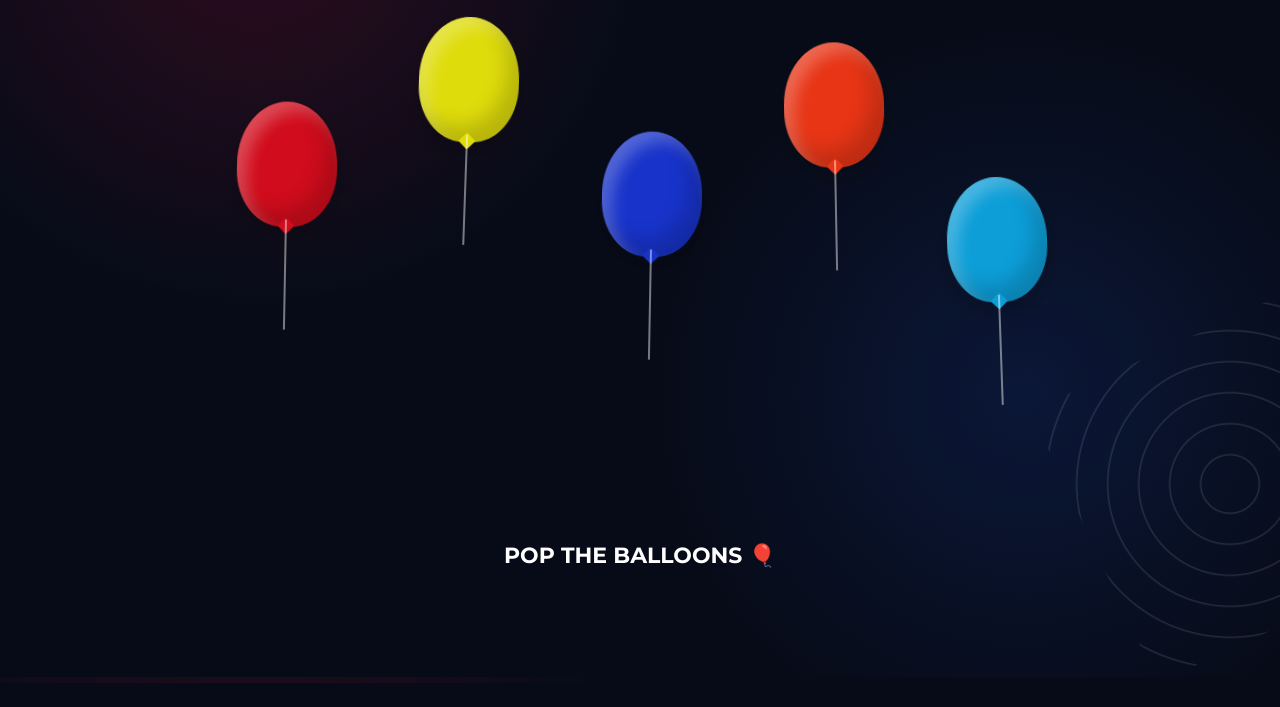
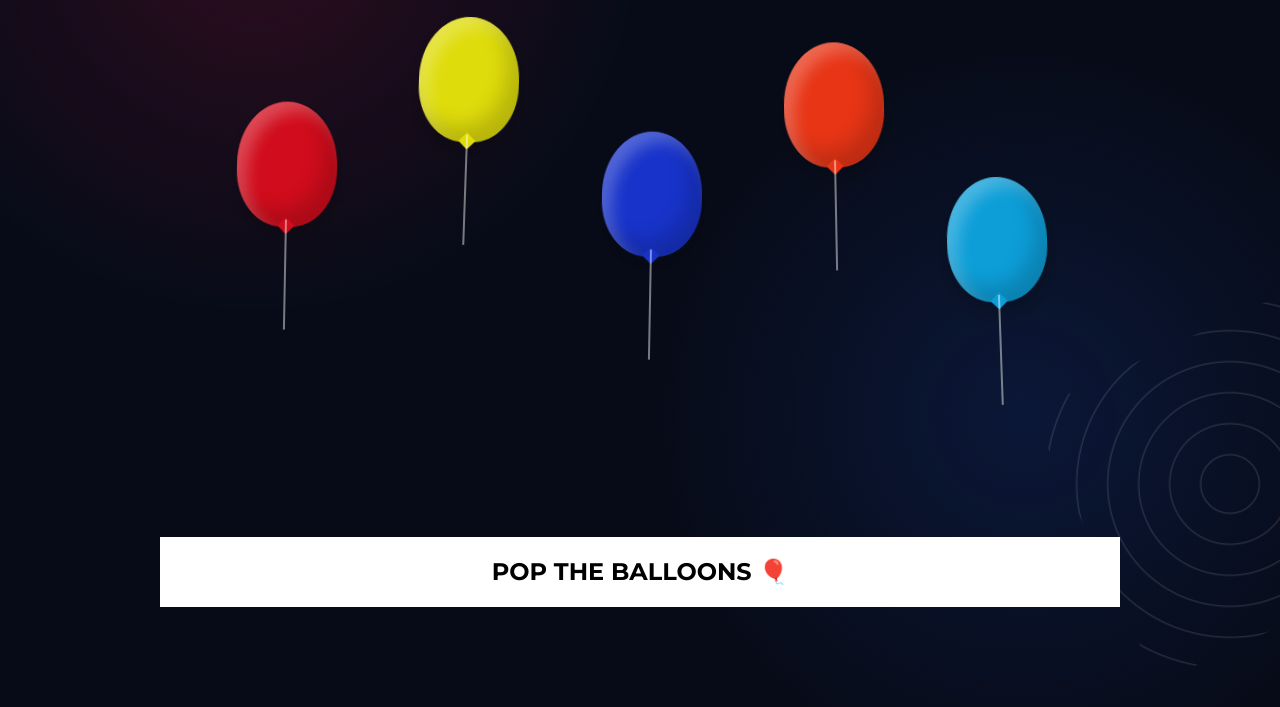
Before and after one commit to Malavika-Mukundan/birthday-surprise, a plain HTML site: page balloons.html in a window 1280 px wide. Shown: the part 266-973 px from the top of the page. Before the commit the page ends 949 px from the top, so only its background shows below. Drawn offline with Linux system fonts and the light colour scheme; a web font is replaced by a local one.

Commit message:
Update balloons.css

```diff
--- a/balloons.css
+++ b/balloons.css
@@ -158,17 +158,19 @@ body.balloon-page {
 
 .balloon-message {
     position: relative;
-    z-index: 5;
+    z-index: 9999;
     display: block;
-    min-height: 60px;
-    margin: 20px auto;
-    padding: 15px;
-    font-size: 22px;
-    font-weight: 700;
-    color: #ffffff;
+    width: 100%;
+    min-height: 70px;
+    margin: 30px auto;
+    padding: 20px;
+    background: #ffffff;
+    color: #000000;
+    font-size: 24px;
+    font-weight: bold;
     text-align: center;
+    opacity: 1;
     visibility: visible;
-    opacity: 1;
 }
 
 /* CONTINUE BUTTON */
```
